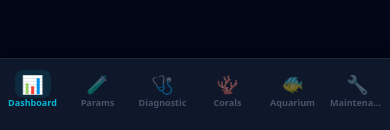
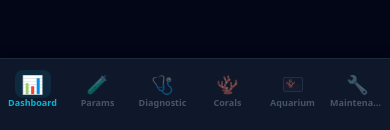
Before and after one commit to iacarp/reefpulse, a React Native app: screen / in a window 390 px wide. Shown: the part 711-841 px from the top of the page. Built offline with nearby package versions, Linux system fonts and the light colour scheme.

Commit message:
feat: aquarium tab icon - glass cube with coral inside

```diff
--- a/App.js
+++ b/App.js
@@ -104,15 +104,43 @@ function AppContent() {
             tabBarIcon: ({ focused }) => {
               const icons = {
                 Dashboard: '📊', Params: '🧪', Diagnostic: '🩺',
-                Corals: '🪸', Aquarium: '🐠', Equipment: '🔧',
+                Corals: '🪸', Equipment: '🔧',
               };
+              const isAquarium = route.name === 'Aquarium';
               return (
                 <View style={{
                   alignItems: 'center', justifyContent: 'center',
                   width: 36, height: 28, borderRadius: 8,
                   backgroundColor: focused ? 'rgba(6,182,212,0.12)' : 'transparent',
                 }}>
-                  <Text style={{ fontSize: 18, opacity: focused ? 1 : 0.4 }}>{icons[route.name]}</Text>
+                  {isAquarium ? (
+                    // Aquarium cube icon
+                    <View style={{ width: 22, height: 18, opacity: focused ? 1 : 0.4 }}>
+                      {/* Glass tank body */}
+                      <View style={{
+                        position: 'absolute', left: 1, top: 2,
+                        width: 20, height: 15,
+                        borderWidth: 1.5,
+                        borderColor: focused ? '#06b6d4' : '#475569',
+                        borderRadius: 2,
+                        backgroundColor: focused ? 'rgba(6,182,212,0.08)' : 'rgba(71,85,105,0.08)',
+                      }} />
+                      {/* Water fill */}
+                      <View style={{
+                        position: 'absolute', left: 2.5, top: 9,
+                        width: 17, height: 7,
+                        borderBottomLeftRadius: 1, borderBottomRightRadius: 1,
+                        backgroundColor: focused ? 'rgba(6,182,212,0.25)' : 'rgba(71,85,105,0.2)',
+                      }} />
+                      {/* Coral emoji inside */}
+                      <Text style={{
+                        position: 'absolute', left: 4, top: 3,
+                        fontSize: 8, lineHeight: 10,
+                      }}>🪸</Text>
+                    </View>
+                  ) : (
+                    <Text style={{ fontSize: 18, opacity: focused ? 1 : 0.4 }}>{icons[route.name]}</Text>
+                  )}
                 </View>
               );
             },
```
